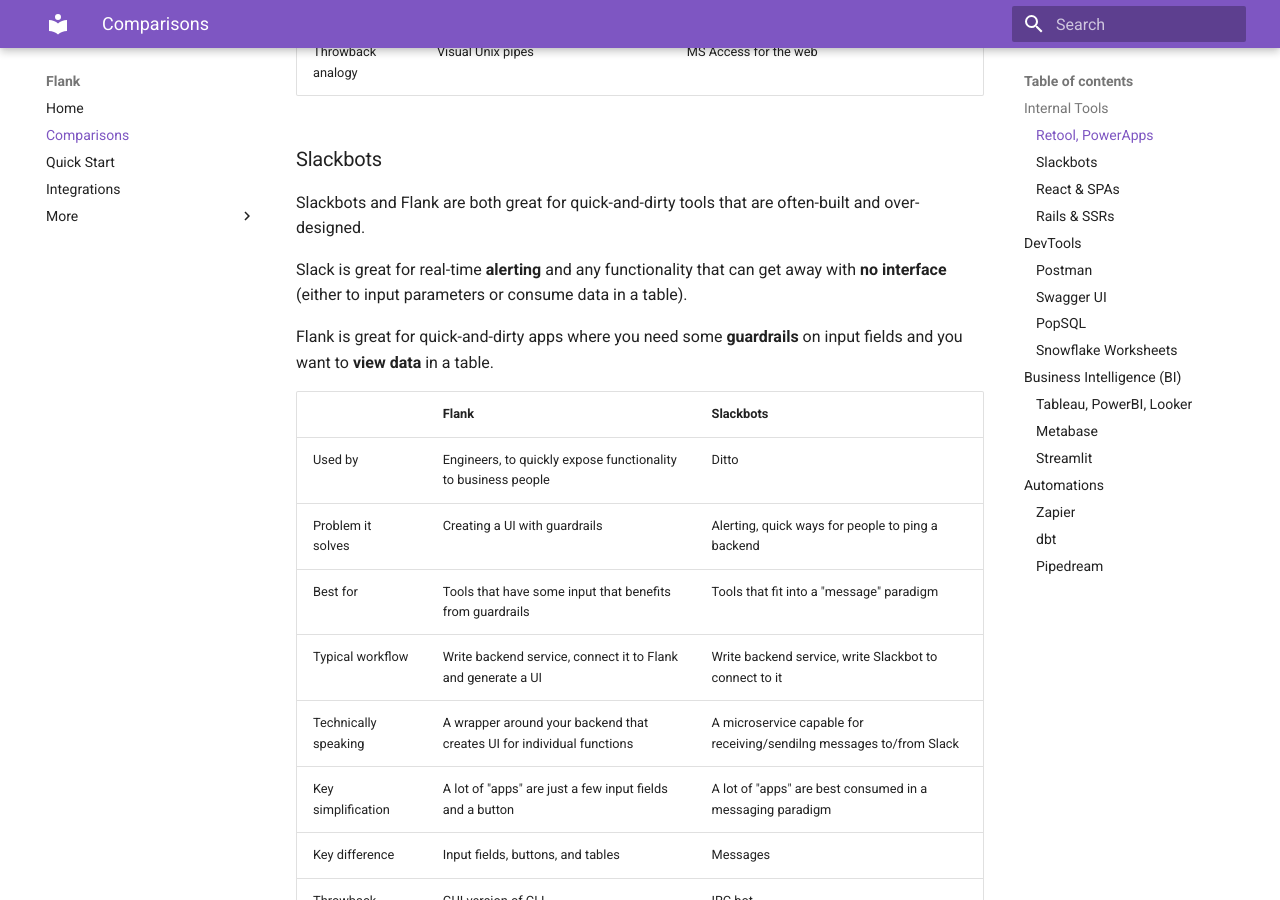
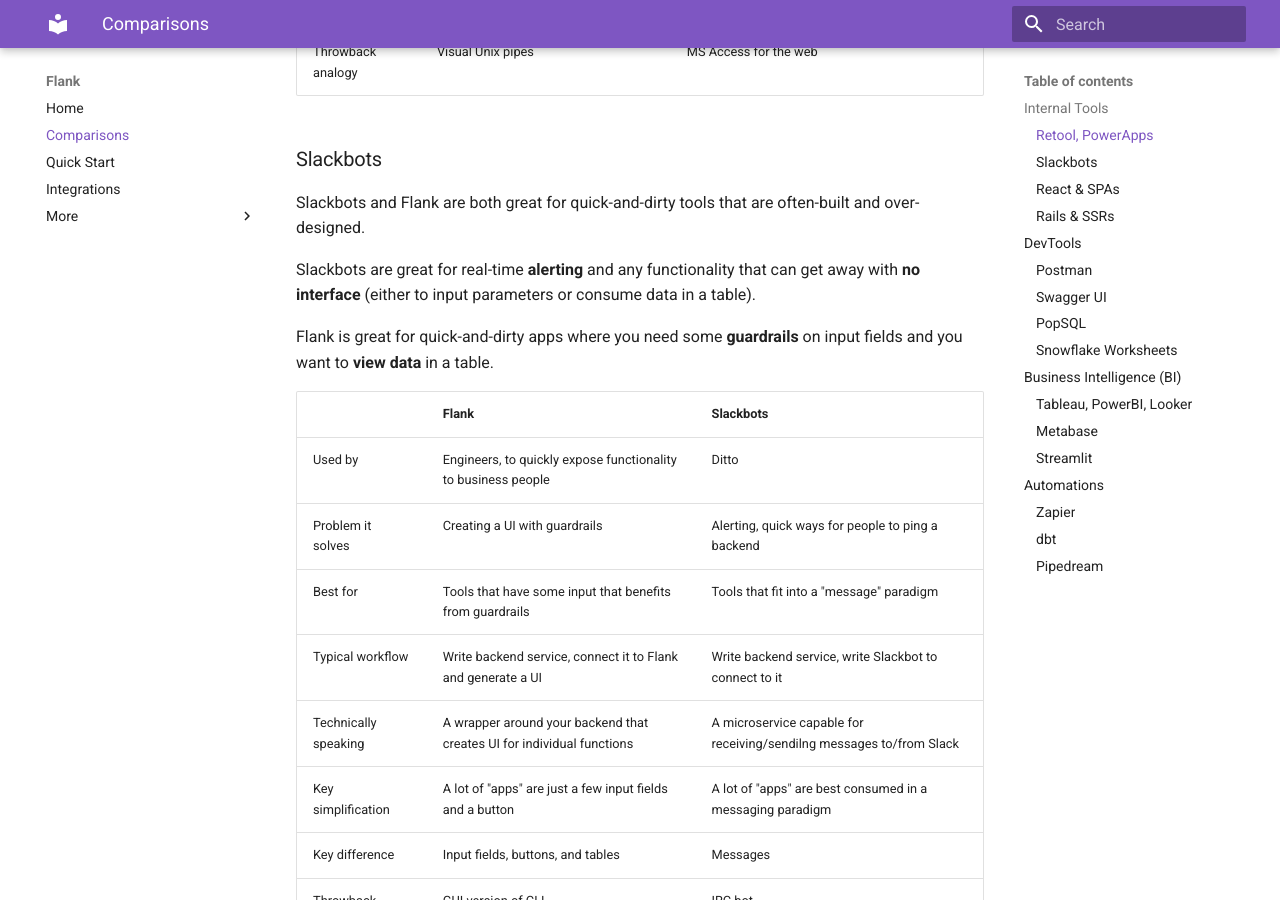
Before and after one commit to btf-org/flank-docs, an MkDocs documentation site: the page built from docs/comparisons/all-comparisons.md, in a window 1280 px wide and 900 px high, scrolled down 926 px. Built offline with MkDocs 1.6.1 and Material for MkDocs 9.7.7, drawn with Linux system fonts in a browser that asks for light colours.

Commit message:
slack => slackbots

```diff
--- a/docs/comparisons/all-comparisons.md
+++ b/docs/comparisons/all-comparisons.md
@@ -24,7 +24,7 @@
 ### Slackbots
 Slackbots and Flank are both great for quick-and-dirty tools that are often-built and over-designed.
 
-Slack is great for real-time **alerting** and any functionality that can get away with **no interface** (either to input parameters or consume data in a table).
+Slackbots are great for real-time **alerting** and any functionality that can get away with **no interface** (either to input parameters or consume data in a table).
 
 Flank is great for quick-and-dirty apps where you need some **guardrails** on input fields and you want to **view data** in a table.
 
```
